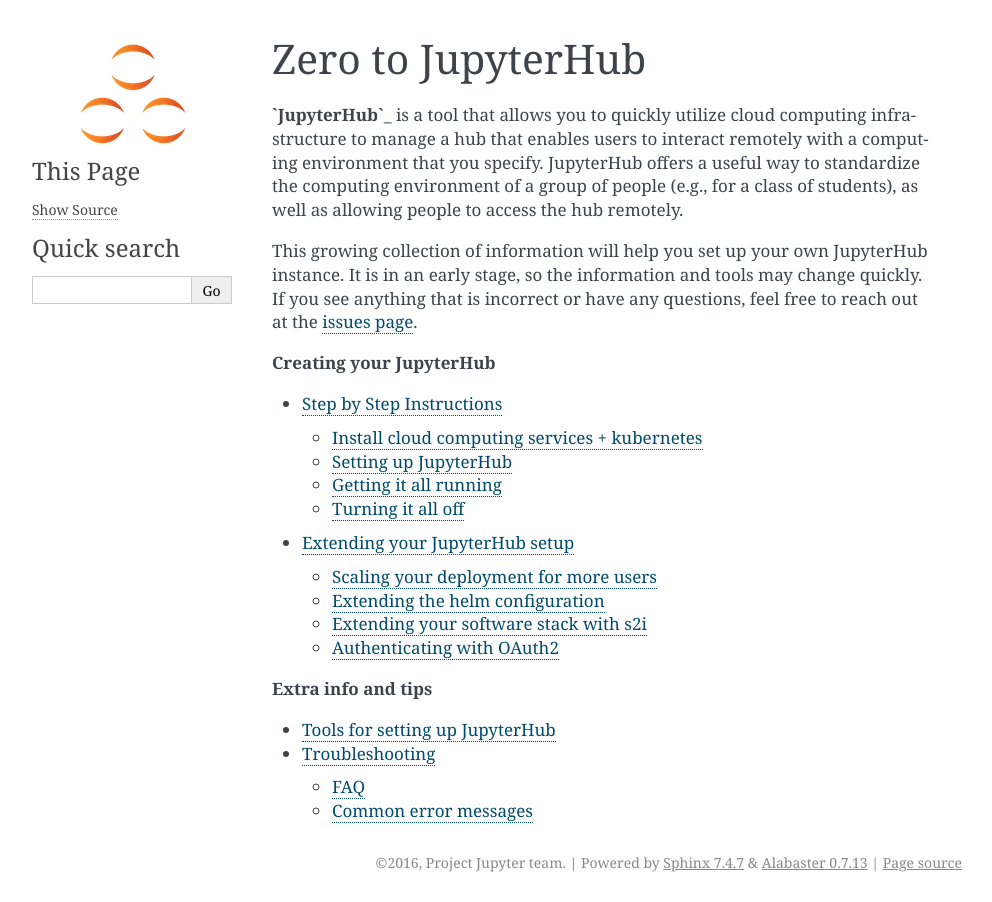
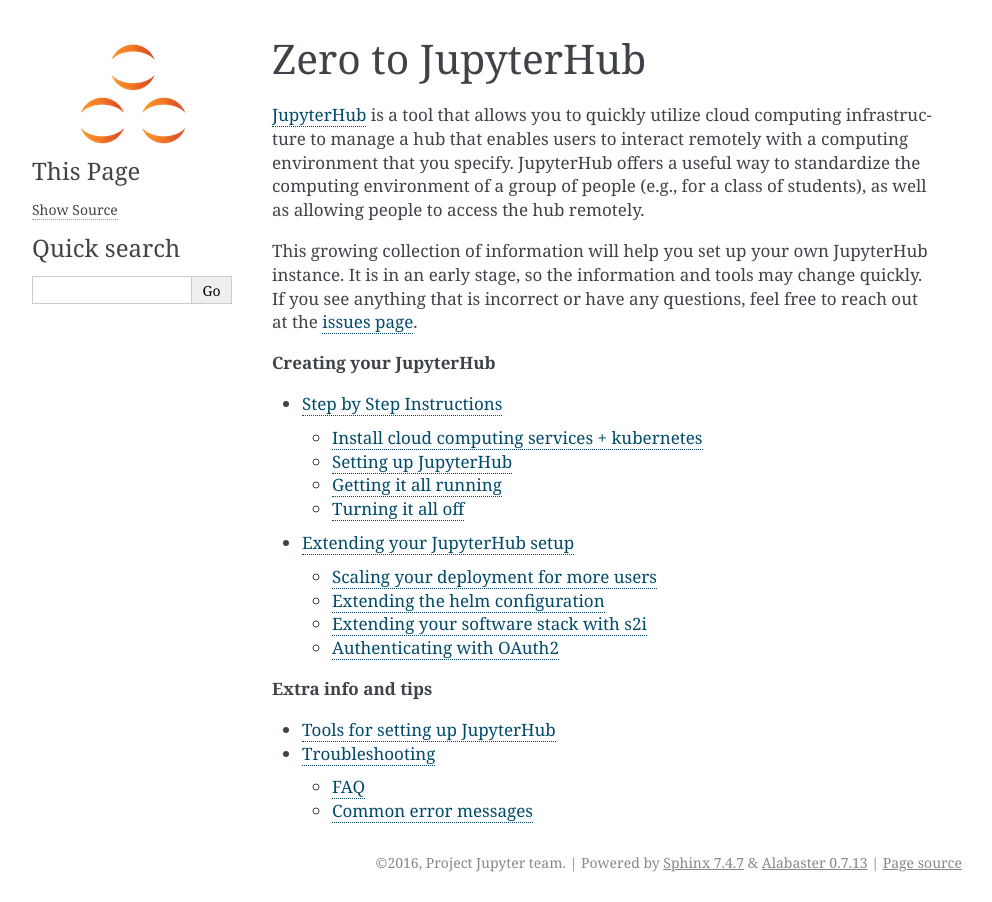
Before and after one commit to jupyterhub/zero-to-jupyterhub-k8s, a Sphinx documentation site: the page built from doc/source/index.rst, in a window 1280 px wide. Shown: the whole page, without its empty margins (148-1140 px from the left). Built offline with Sphinx 7.4.7, drawn with Linux system fonts in a browser that asks for light colours.

```diff
--- a/doc/source/index.rst
+++ b/doc/source/index.rst
@@ -1,7 +1,7 @@
 Zero to JupyterHub
 ==================
 
-**`JupyterHub`_** is a tool that allows you to quickly utilize cloud computing
+`JupyterHub`_ is a tool that allows you to quickly utilize cloud computing
 infrastructure to manage a hub that enables users to interact remotely
 with a computing environment that you specify. JupyterHub offers a useful way
 to standardize the computing environment of a group of people (e.g.,
```
